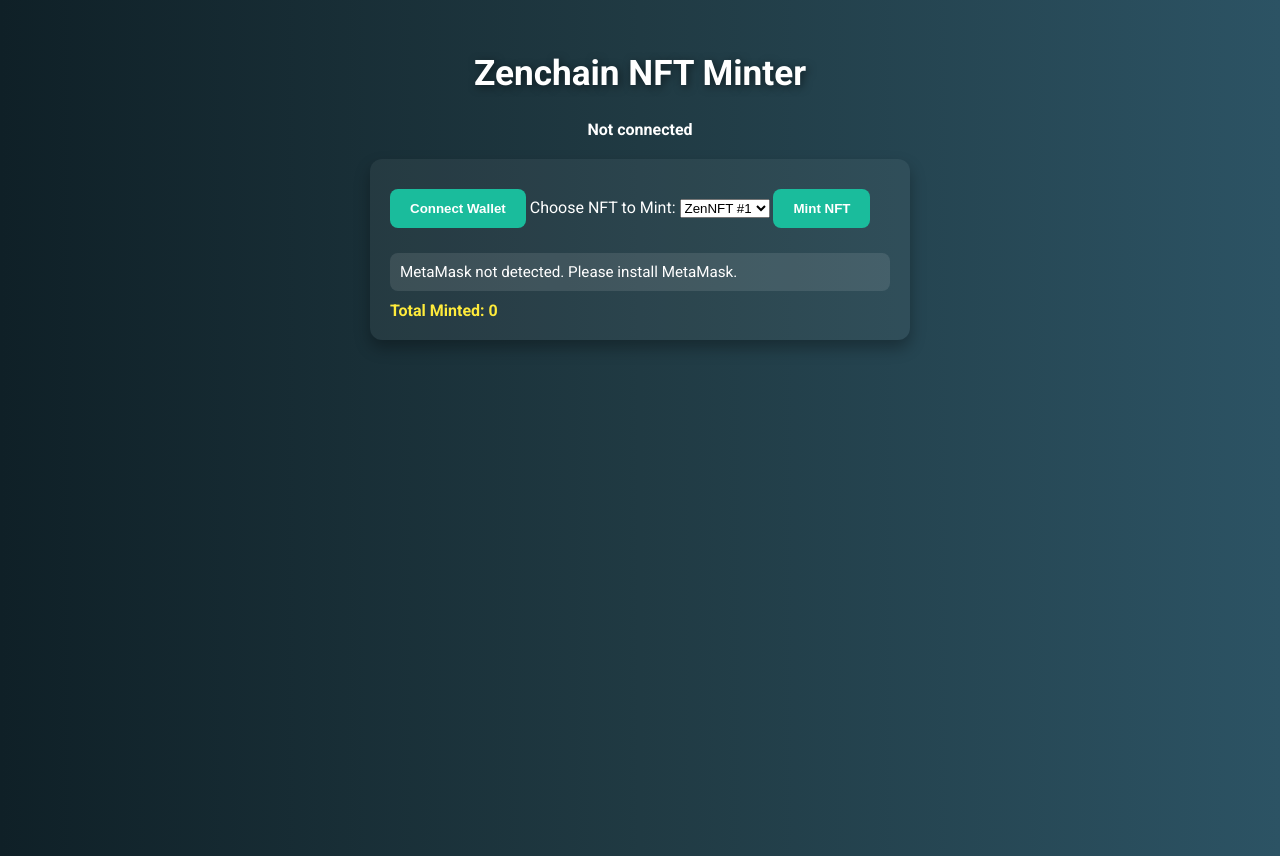
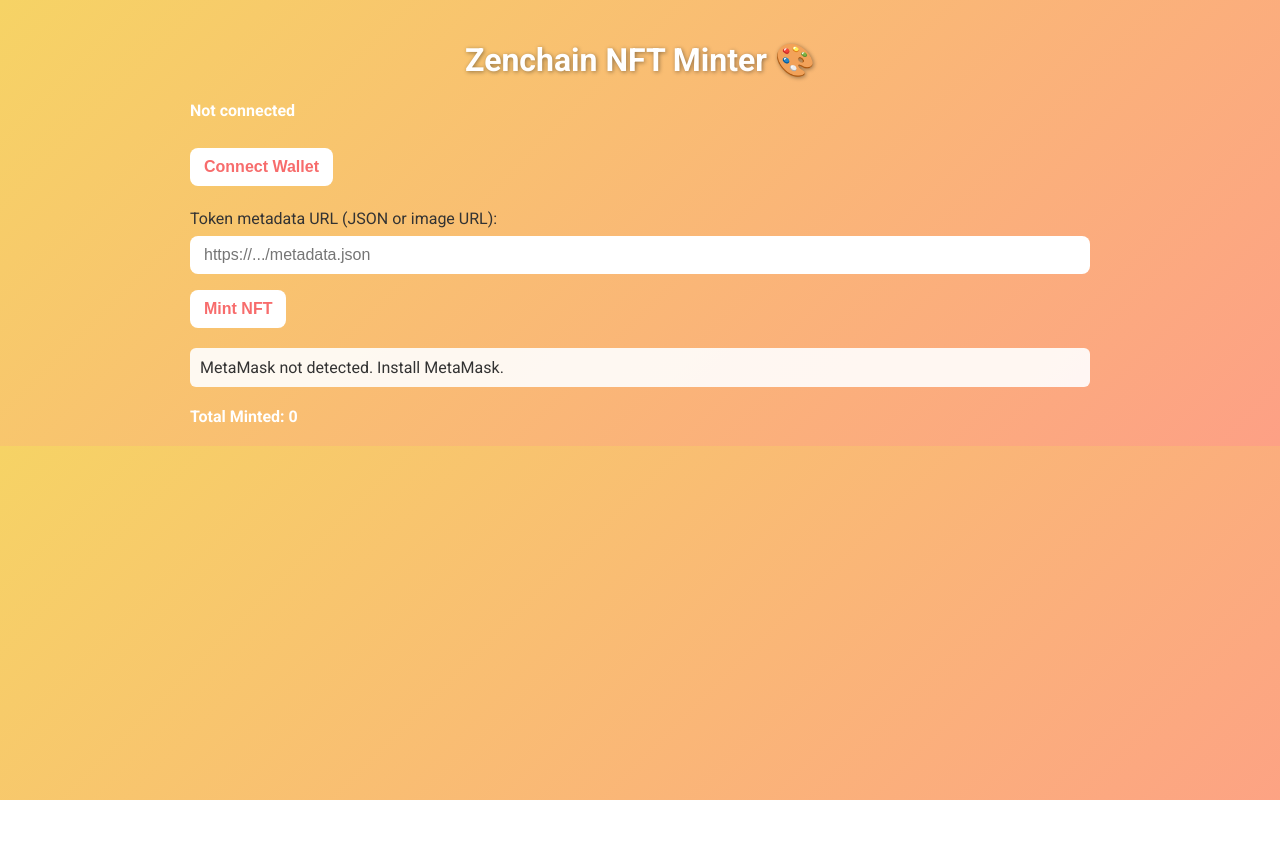
Before and after one commit to sodhare-code/zenchain-nft-minterr, a plain HTML site: page index.html in a window 1280 px wide. Both pictures are taken after a click on the button "Connect Wallet". After the commit the page ends 800 px from the top, so only its background shows below. Drawn offline with Linux system fonts and the light colour scheme.

Commit message:
Update index.html

```diff
--- a/index.html
+++ b/index.html
@@ -3,161 +3,146 @@
 <head>
   <meta charset="utf-8"/>
   <title>Zenchain NFT Minter</title>
-  <meta name="viewport" content="width=device-width, initial-scale=1"/>
+  <meta name="viewport" content="width=device-width,initial-scale=1"/>
   <link href="https://fonts.googleapis.com/css2?family=Roboto:wght@400;700&display=swap" rel="stylesheet">
   <style>
-    body {
-      font-family: 'Roboto', sans-serif;
-      background: linear-gradient(to right, #0f2027, #203a43, #2c5364);
-      color: #fff;
-      min-height: 100vh;
-      display: flex;
-      flex-direction: column;
-      align-items: center;
-      padding: 20px;
+    body{
+      font-family:'Roboto',sans-serif;
+      max-width:900px;
+      margin:0 auto;
+      padding:20px;
+      background: linear-gradient(135deg,#f6d365,#fda085);
+      color:#333;
     }
-
-    h1 {
-      margin-bottom: 10px;
-      font-size: 2.2rem;
-      text-align: center;
-      text-shadow: 2px 2px 8px rgba(0,0,0,0.5);
+    h1{
+      text-align:center;
+      color:#fff;
+      text-shadow: 1px 1px 4px rgba(0,0,0,0.4);
     }
-
-    #acc {
-      margin-bottom: 20px;
-      font-weight: 600;
+    #acc{
+      font-weight:600;
+      margin-bottom:20px;
+      color:#fff;
     }
-
-    .card {
-      background: rgba(255,255,255,0.05);
-      border-radius: 12px;
-      padding: 20px;
-      width: 100%;
-      max-width: 500px;
-      box-shadow: 0 8px 16px rgba(0,0,0,0.3);
-      margin-bottom: 20px;
+    input,button{
+      padding:10px 14px;
+      margin:8px 0;
+      border-radius:8px;
+      border:none;
+      font-size:16px;
     }
-
-    button {
-      padding: 12px 20px;
-      margin: 10px 0;
-      border-radius: 8px;
-      border: none;
-      cursor: pointer;
-      font-weight: 700;
-      background: #1abc9c;
-      color: #fff;
-      transition: 0.3s;
+    input{
+      width:100%;
+      box-sizing:border-box;
     }
-
-    button:hover {
-      background: #16a085;
+    button{
+      cursor:pointer;
+      background:#fff;
+      color:#f76c6c;
+      font-weight:700;
+      transition: all 0.2s ease-in-out;
     }
-
-    input {
-      width: 100%;
-      padding: 10px;
-      border-radius: 8px;
-      border: none;
-      margin-bottom: 10px;
+    button:hover{
+      background:#f76c6c;
+      color:#fff;
     }
-
-    #status {
-      margin-top: 15px;
-      white-space: pre-wrap;
-      font-size: 0.95rem;
-      background: rgba(255,255,255,0.1);
-      padding: 10px;
-      border-radius: 8px;
+    #status{
+      margin-top:12px;
+      white-space:pre-wrap;
+      background:rgba(255,255,255,0.9);
+      padding:10px;
+      border-radius:6px;
     }
-
-    #mintedCounter {
-      font-weight: bold;
-      margin-top: 10px;
-      font-size: 1rem;
-      color: #ffeb3b;
+    #nftPreview{
+      margin-top:20px;
+      text-align:center;
+    }
+    #nftPreview img{
+      max-width:200px;
+      border-radius:12px;
+      box-shadow: 0 4px 12px rgba(0,0,0,0.2);
+      margin-top:10px;
+    }
+    #totalMinted{
+      margin-top:15px;
+      font-weight:700;
+      color:#fff;
     }
   </style>
 </head>
 <body>
+  <h1>Zenchain NFT Minter 🎨</h1>
+  <p id="acc">Not connected</p>
+  <button id="connect">Connect Wallet</button>
 
-  <h1>Zenchain NFT Minter</h1>
-  <p id="acc">Not connected</p>
+  <div style="margin-top:15px;">
+    <label>Token metadata URL (JSON or image URL):</label><br/>
+    <input id="tokenURI" placeholder="https://.../metadata.json"/>
+  </div>
+  <button id="mint">Mint NFT</button>
 
-  <div class="card">
-    <button id="connect">Connect Wallet</button>
+  <div id="status"></div>
+  <div id="nftPreview"></div>
+  <div id="totalMinted">Total Minted: 0</div>
 
-    <label for="tokenSelect">Choose NFT to Mint:</label>
-    <select id="tokenSelect">
-      <option value="https://raw.githubusercontent.com/YOUR_USERNAME/zenchain-nft-minter/main/metadata/1.json">ZenNFT #1</option>
-      <option value="https://raw.githubusercontent.com/YOUR_USERNAME/zenchain-nft-minter/main/metadata/2.json">ZenNFT #2</option>
-      <option value="https://raw.githubusercontent.com/YOUR_USERNAME/zenchain-nft-minter/main/metadata/3.json">ZenNFT #3</option>
-      <option value="https://raw.githubusercontent.com/YOUR_USERNAME/zenchain-nft-minter/main/metadata/4.json">ZenNFT #4</option>
-    </select>
-
-    <button id="mint">Mint NFT</button>
-
-    <div id="status">Status will appear here...</div>
-    <div id="mintedCounter">Total Minted: 0</div>
-  </div>
-
+  <!-- Ethers v5 CDN -->
   <script src="https://cdn.jsdelivr.net/npm/ethers@5.7.2/dist/ethers.min.js"></script>
   <script>
-    const CONTRACT_ADDRESS = "REPLACE_WITH_DEPLOYED_CONTRACT_ADDRESS"; // <-- Replace with your deployed ZenNFT address
+    const CONTRACT_ADDRESS = "0x107E2C6dd34C883161c2f1F619e651A5F1b4981F";
     const CONTRACT_ABI = [
       {"inputs":[{"internalType":"string","name":"uri","type":"string"}],"name":"mint","outputs":[{"internalType":"uint256","name":"","type":"uint256"}],"stateMutability":"nonpayable","type":"function"},
       {"anonymous":false,"inputs":[{"indexed":true,"internalType":"address","name":"from","type":"address"},{"indexed":true,"internalType":"address","name":"to","type":"address"},{"indexed":true,"internalType":"uint256","name":"tokenId","type":"uint256"}],"name":"Transfer","type":"event"}
     ];
 
     let provider, signer, contract;
-    let totalMinted = 0;
+    let mintedCount = 0;
 
     async function connect() {
       const status = document.getElementById('status');
       try {
-        if (!window.ethereum) {
-          status.innerText = 'MetaMask not detected. Please install MetaMask.';
-          return;
-        }
+        if(!window.ethereum){ status.innerText='MetaMask not detected. Install MetaMask.'; return;}
         provider = new ethers.providers.Web3Provider(window.ethereum);
         await provider.send("eth_requestAccounts", []);
         signer = provider.getSigner();
         const addr = await signer.getAddress();
         document.getElementById('acc').innerText = 'Connected: ' + addr;
         contract = new ethers.Contract(CONTRACT_ADDRESS, CONTRACT_ABI, signer);
-        status.innerText = 'Wallet connected! Ready to mint. Make sure MetaMask is on Zenchain testnet.';
-      } catch (err) {
+        status.innerText = 'Connected. Make sure MetaMask is on Zenchain testnet.';
+      } catch(err){
         status.innerText = 'Connection error: ' + (err?.message || err);
       }
     }
 
     async function mint() {
       const status = document.getElementById('status');
-      const selectedURI = document.getElementById('tokenSelect').value;
-      if (!contract) { status.innerText = 'Connect wallet first!'; return; }
+      const preview = document.getElementById('nftPreview');
+      try{
+        if(!contract){status.innerText='Connect wallet first.'; return;}
+        const uri = document.getElementById('tokenURI').value.trim();
+        if(!uri){status.innerText='Enter token metadata URL.'; return;}
 
-      try {
-        status.innerText = 'Sending transaction... Confirm in MetaMask.';
-        const tx = await contract.mint(selectedURI);
-        status.innerText = 'Transaction sent! Tx hash: ' + tx.hash + '\nWaiting for confirmation...';
+        // Show preview
+        preview.innerHTML = '<p>Preview:</p><img src="'+uri+'" alt="NFT Preview"/>';
+
+        status.innerText = 'Sending transaction... confirm in MetaMask.';
+        const tx = await contract.mint(uri);
+        status.innerText = 'Transaction sent. Waiting confirmation...\nTx hash: ' + tx.hash;
+
         const receipt = await tx.wait();
-
         let tokenId = null;
-        if (receipt && receipt.events) {
-          for (const e of receipt.events) {
-            if (e.event === 'Transfer' && e.args?.tokenId) {
+        if(receipt && receipt.events){
+          for(const e of receipt.events){
+            if(e.event==='Transfer' && e.args && e.args.tokenId){
               tokenId = e.args.tokenId.toString();
+              mintedCount++;
               break;
             }
           }
         }
 
-        totalMinted += 1;
-        document.getElementById('mintedCounter').innerText = 'Total Minted: ' + totalMinted;
-
-        status.innerText = 'Mint confirmed!\nTx: ' + tx.hash + (tokenId ? '\nToken ID: ' + tokenId : '');
-      } catch (err) {
+        document.getElementById('totalMinted').innerText = 'Total Minted: ' + mintedCount;
+        status.innerText = 'Mint confirmed!\nTx: ' + tx.hash + (tokenId?'\nToken ID: '+tokenId:'');
+      } catch(err){
         console.error(err);
         status.innerText = 'Error: ' + (err?.message || err);
       }
```
